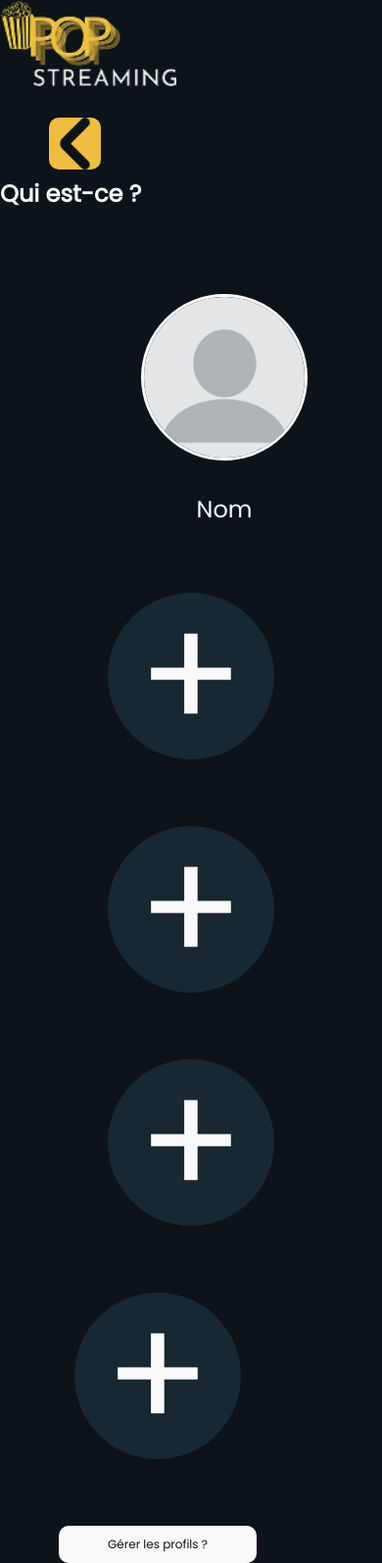
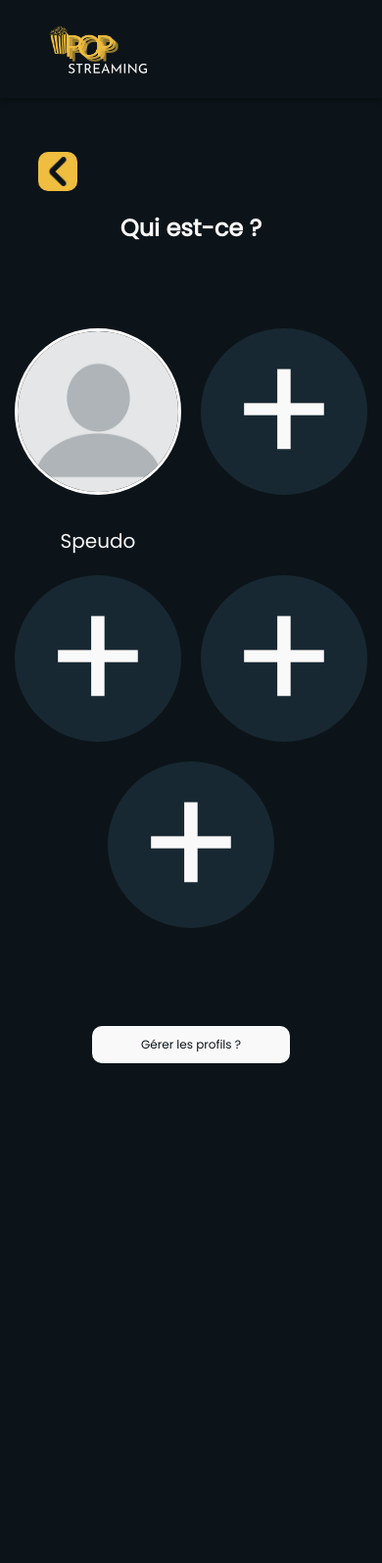
Before and after one commit to KevinDln/popstreaming, a PHP site: page /popstreaming/php/profils.php in a window 390 px wide. Shown: the whole page at 98% size. After the commit the page ends 1085 px from the top, so only its background shows below. Run offline with PHP 8.4, Linux system fonts and the light colour scheme.

Commit message:
page profil responsive

```diff
--- a/Public/css/profils.css
+++ b/Public/css/profils.css
@@ -6,15 +6,31 @@
     margin-left: 50px;
 }
 
-.p1{
-    font-size: 24px;
+.center {
+    margin-bottom: 50px;
 }
 
+.p1{
+    font-size: 20px;
+}
+
+h1 {
+    text-align: center;
+}
+
+.cercle-hover:hover {
+    border: 1px solid var(--Nuances-blanc);
+    border-radius: 50%;
+}
+
+.container-profil {
+    justify-content: center;
+}
 
 .profils {
     display: flex;
     justify-content: center;
-    gap: 68px;
+    gap: 20px;
     margin-top: 30px;
     flex-wrap: wrap;
 }
@@ -24,6 +40,7 @@
     flex-direction: column;
     align-items: center;
     color: var(--Nuances-blanc);
+    cursor: pointer;
 }
 
 .profil img {
@@ -49,3 +66,15 @@
     font-size: 160px;
     color: var(--Nuances-blanc);
 }
+
+.btn-secondary {
+    display: flex;
+    justify-self: center;
+    margin-top: 50px;
+}
+
+.btn-secondary:hover {
+    color: var(--Nuances-blanc);
+    background-color: var(--Nuances-noir);
+    border: 1px solid var(--Nuances-blanc);
+}
--- a/php/profils.php
+++ b/php/profils.php
@@ -4,67 +4,61 @@
     <meta charset="UTF-8">
     <meta name="viewport" content="width=device-width, initial-scale=1.0">
     <title>Document</title>
-
+    <link rel="icon" href="../Public/img/icon-pop-streaming.png" type="image/png">
     <link rel="stylesheet" href="../Public/css/nav.css">
     <link rel="stylesheet" href="../Public/css/styles.css">
     <link rel="stylesheet" href="../Public/css/variables.css">
     <link rel="stylesheet" href="../Public/css/font.css">
     <link rel="stylesheet" href="../Public/css/profils.css">
+    <link rel="stylesheet" href="../Public/css/nav_accueil.css">
 </head>
 
 <body>
-
-    <nav>
-        <img src="../Public/img/logo_POP_STREAMING.png" height="78" width="180" alt="logo">
-
-    </nav>
+<header>
+    <?php require "nav_vide.php"; ?>
+</header>
     <br>
-
-    <a href="../php/accueil.php"><input class="chevron" type="image" src="../Public/img/btn-retour.png" alt="<"</a>
-
+    <a href="#" class="btn-retour">
+        <img src="../Public/img/btn-retour.png" alt="">
+    </a>
     <div class="center">
         <h1>Qui est-ce ?</h1>
         <br>
-
+        <div class="container-profil flex">
             <div class="profils">
                 <div class="profil">
                     <a href="ajout_profils.php"><img src="../Public/img/defaut_profil.jpeg" alt="NOM"></a><br>
-                <p class="p1">Nom</p>
+                    <p class="p1">Speudo</p>
                 </div>
-
                 <div class="profil ajouter">
-            <div class="cercle">
+                    <div class="cercle cercle-hover">
                         <a href="ajout_profils.php">
                             <span class="plus">+</span></a><br>
                     </div>
                 </div>
                 <div class="profil ajouter">
-            <div class="cercle">
+                    <div class="cercle-hover cercle">
                         <a href="ajout_profils.php">
                             <span class="plus">+</span></a><br>
                     </div>
                 </div>
                 <div class="profil ajouter">
-            <div class="cercle">
+                    <div class="cercle-hover cercle">
                         <a href="ajout_profils.php">
                             <span class="plus">+</span></a><br>
                     </div>
                 </div>
                 <div class="profil ajouter">
-            <div class="cercle">
+                    <div class="cercle-hover  cercle">
                         <a href="ajout_profils.php">
                             <span class="plus">+</span></a><br>
                     </div>
                 </div>
-
-
-
+            </div>
+        </div>
         <br> <br>
-
-
         <a class="btn-secondary" href="../php/modif_profils.php">Gérer les profils ?</a>
-<br>
-
+</div>
 
 </body>
 </html>
```
Lines whose indentation alone changed are shown as unchanged.
